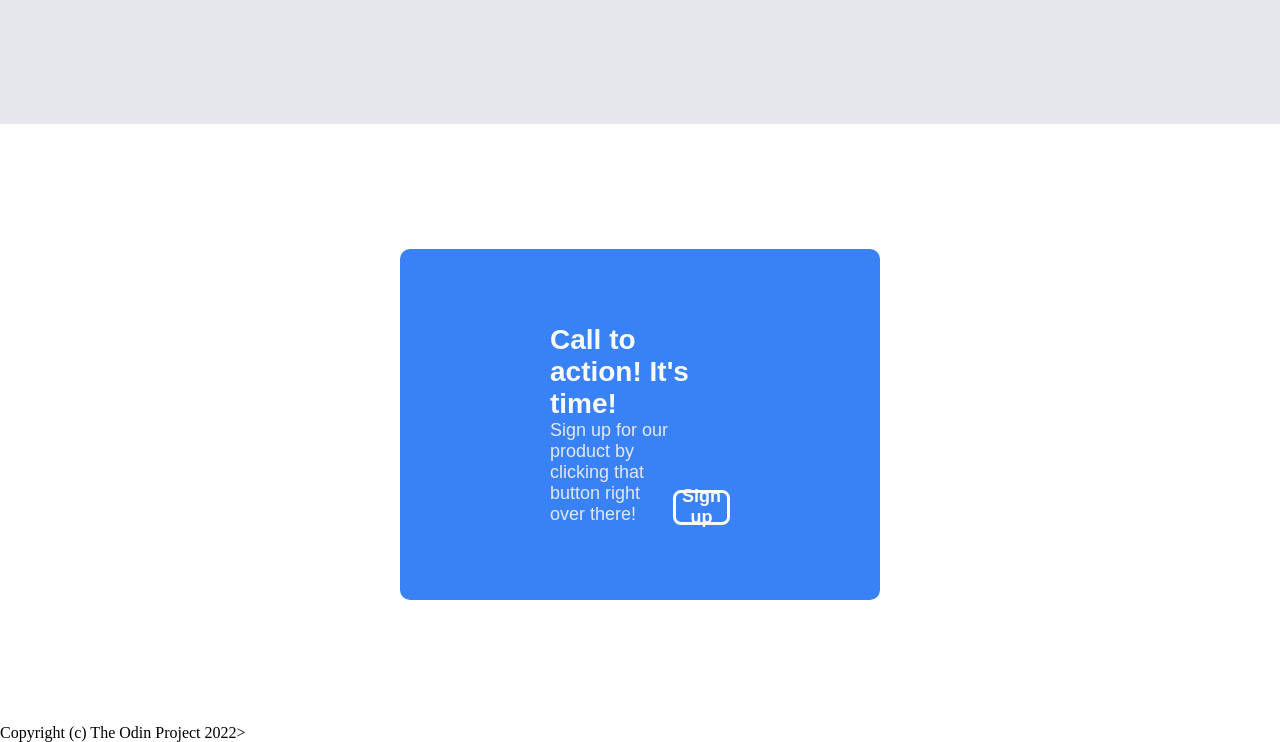
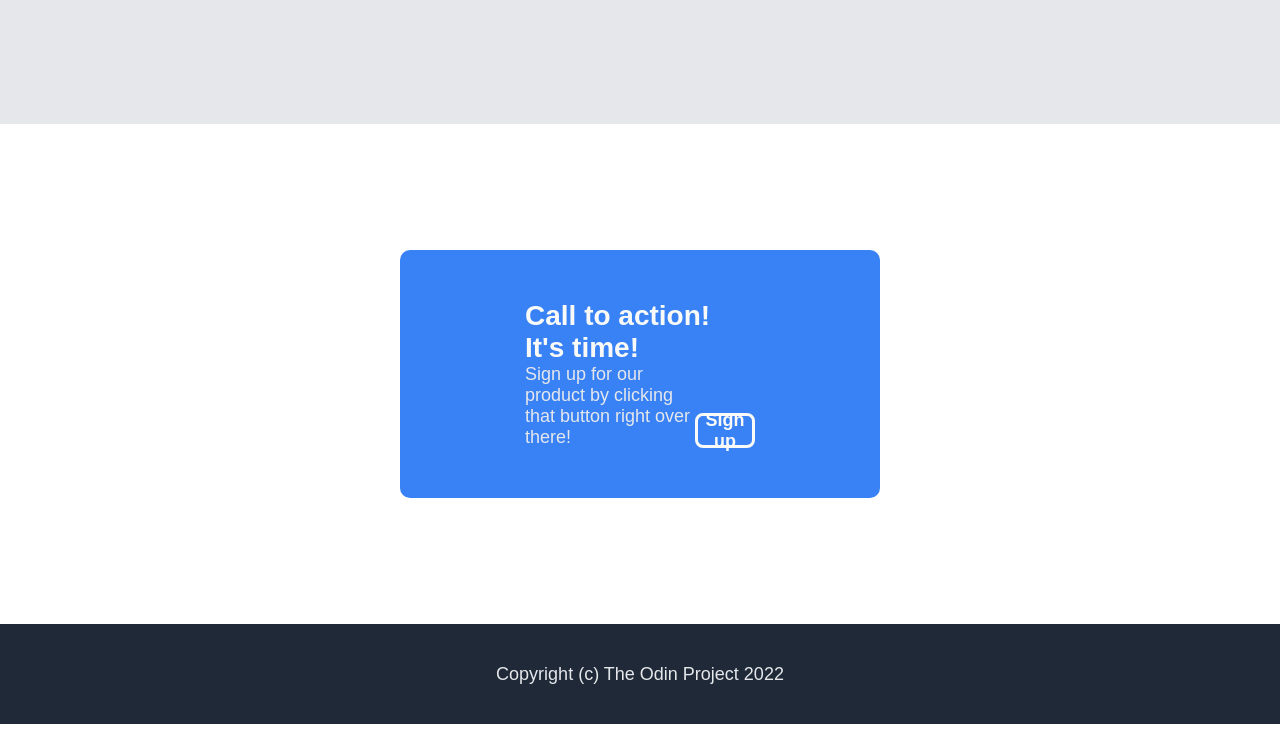
Before and after one commit to ZionMGitHub/Landing-Page, a plain HTML site: page index.html in a window 1280 px wide. Shown: the part 1298-2040 px from the top of the page. Drawn offline with Linux system fonts and the light colour scheme.

Commit message:
Complete footer section of web page

```diff
--- a/index.html
+++ b/index.html
@@ -84,7 +84,7 @@
 
         <div class="footer">
             <div class="footer-text">
-                Copyright (c) The Odin Project 2022>
+                Copyright (c) The Odin Project 2022
             </div>
         </div>
     </body>
--- a/styles.css
+++ b/styles.css
@@ -162,7 +162,7 @@ img{
 
 .fourth-container{
     display:flex;
-    height: 100px;
+    height: 0px;
     justify-content:center;
     align-items:center;
     padding: 250px 400px;
@@ -175,7 +175,7 @@ img{
     justify-content: center;
     align-items: flex-start;
     flex-direction:column;
-    padding:75px 150px;
+    padding:50px 125px;
     color:#F9FAF8;
     font-size: 28px;
     font-family: Arial, Helvetica, sans-serif;
@@ -209,3 +209,17 @@ img{
     justify-content: center;
     align-items: center;
 }
+
+.footer {
+    background-color: #1F2937;
+    display:flex;
+    justify-content: center;
+    align-items: center;
+    height: 100px;
+}
+
+.footer .footer-text{
+    color: #E5E7EB;
+    font-size: 18px;
+    font-family: Arial, Helvetica, sans-serif;
+}
```
